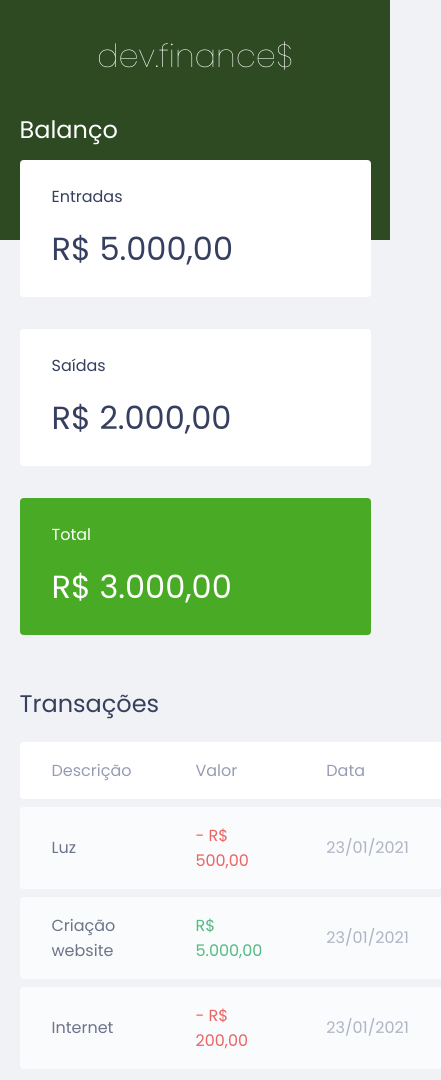
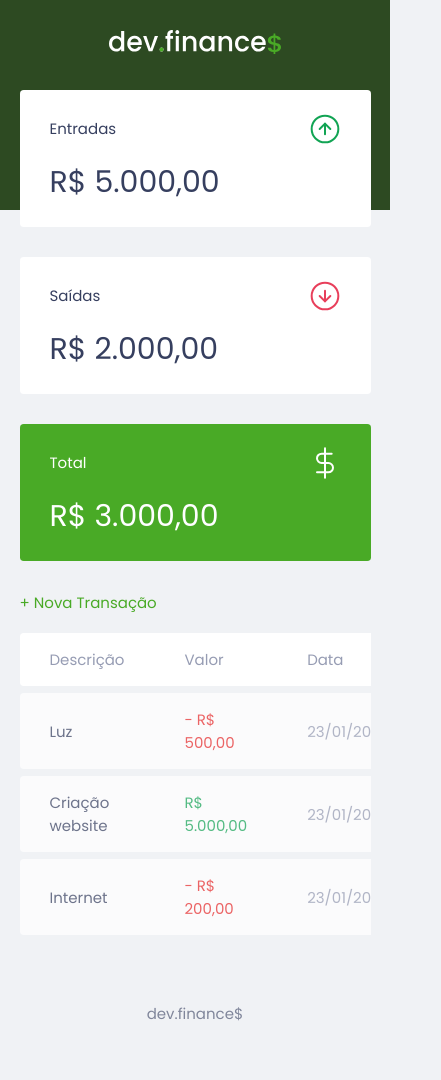
Before and after one commit to LuigiSampaio/Finances, a plain HTML site: page index.html in a window 390 px wide. Shown: the top 1080 px of the page, 441 px wide, since content can reach past the window. After the commit the page ends 1055 px from the top, so only its background shows below. Drawn offline with Linux system fonts and the light colour scheme.

Commit message:
feat(page principal) initialize responsive break points

```diff
--- a/index.html
+++ b/index.html
@@ -7,37 +7,51 @@
     <title>Dev.finances$</title>
     <link rel="stylesheet" href="./styles.css">
     <link rel="preconnect" href="https://fonts.gstatic.com">
-    <link href="https://fonts.googleapis.com/css2?family=Poppins:ital,wght@0,100;0,400;0,700;1,100;1,400;1,700&display=swap" rel="stylesheet">
+    <link
+        href="https://fonts.googleapis.com/css2?family=Poppins:ital,wght@0,100;0,400;0,700;1,100;1,400;1,700&display=swap"
+        rel="stylesheet">
 
 </head>
 
 <body>
     <header>
-        <h1 id="logo">dev.finance$</h1>
+        <img src="./assets/logo.svg" alt="Logo Dev Finance">
     </header>
 
     <main class="container">
         <section id="balance">
-            <h2>Balanço</h2>
+            <h2 class="sr-only">Balanço</h2>
 
             <div class="card">
-                <h3>Entradas</h3>
+                <h3>
+                    <span>Entradas</span>
+                    <img src="./assets/income.svg" alt="Imagem de Entradas">
+                </h3>
                 <p>R$ 5.000,00</p>
             </div>
 
             <div class="card">
-                <h3>Saídas</h3>
+                <h3>
+                    <span>Saídas</span>
+                    <img src="./assets/expense.svg" alt="Imagem de Saídas">
+                </h3>
                 <p>R$ 2.000,00</p>
             </div>
 
             <div class="card total">
-                <h3>Total</h3>
+                <h3>
+                    <span>Total</span>
+                    <img src="./assets/total.svg" alt="Imagem de Total">
+                </h3>
                 <p>R$ 3.000,00</p>
             </div>
         </section>
 
         <section id="transaction">
-            <h2>Transações</h2>
+            <h2 class="sr-only">Transações</h2>
+
+            <a href="#" class="button new">+ Nova Transação</a>
+
             <table id="data-table">
                 <thead>
                     <tr>
--- a/styles.css
+++ b/styles.css
@@ -8,9 +8,25 @@
     box-sizing: border-box;
 }
 
+html {
+    font-size: 93.75%; /* 15px padrão */
+}
+
 body {
     background-color:  #f0f2f5;
     font-family: 'Poppins', sans-serif;
+}
+
+.sr-only {
+    position: absolute;
+    width: 1px;
+    height: 1px;
+    padding: 0;
+    margin: -1px;
+    overflow: hidden;
+    clip: rect(0, 0, 0, 0);
+    white-space: nowrap;
+    border-width: 0;
 }
 
 .container {
@@ -25,6 +41,21 @@ h2 {
     color: var(--dark-blue);
 
     font-weight: normal;
+}
+
+/* Links and Buttons ========================= */
+a {
+    color: #49aa26;
+    text-decoration: none;
+}
+
+a:hover {
+    color: #3dd705;
+}
+
+.button.new {
+    display: inline-block;
+    margin-bottom: 0.8rem;
 }
 
 /* Header ========================= */
@@ -62,6 +93,10 @@ header {
 .card h3 {
     font-weight: normal;
     font-size: 1rem;
+
+    display: flex;
+    align-items: center;
+    justify-content: space-between;
 }
 
 .card p {
@@ -77,6 +112,12 @@ header {
 }
 
 /* Table ========================= */
+#transaction {
+    display: block;
+    width: 100%;
+    overflow-x: auto;
+}
+
 #data-table {
     width: 100%;
     border-spacing: 0 0.5rem;
@@ -86,6 +127,11 @@ header {
 table thead tr th:first-child,
 table tbody tr td:first-child {
     border-radius: 0.25rem 0 0 0.25rem;
+}
+
+table thead tr th:last-child,
+table tbody tr td:last-child {
+    border-radius:  0 0.25rem 0.25rem 0;
 }
 
 table thead th {
@@ -131,3 +177,16 @@ footer {
     color: var(--dark-blue);
     opacity: 0.6;
 }
+
+/* Responsive ========================= */
+@media (min-width: 800px) {
+    html {
+        font-size: 87.5%;
+    }
+
+    #balance {
+        display: grid;
+        grid-template-columns: repeat(3, 1fr);
+        gap: 2rem;
+    }
+}
```
Also changed, not shown: assets/expense.svg (added), assets/income.svg (added), assets/logo.svg (added), assets/minus.svg (added), assets/plus.svg (added), assets/total.svg (added).
